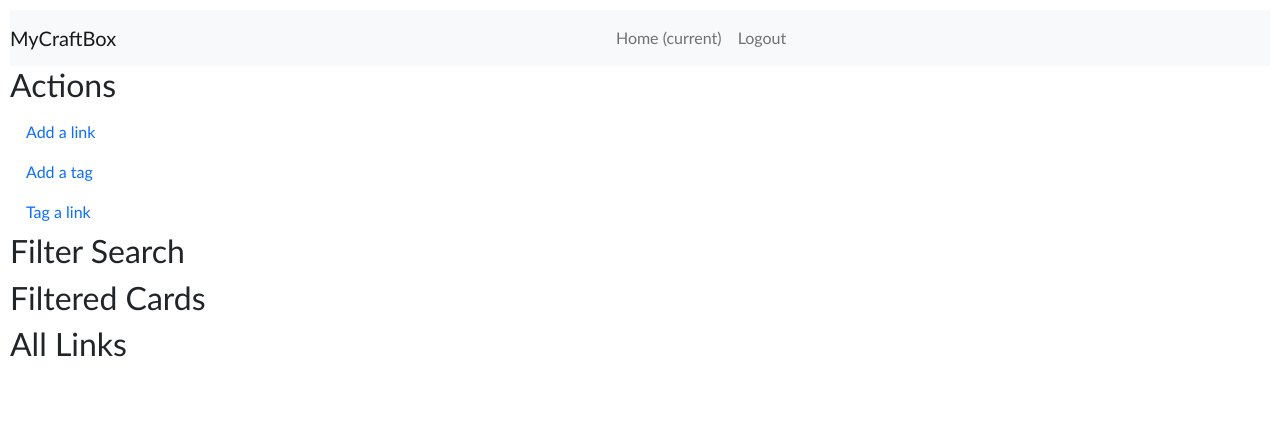
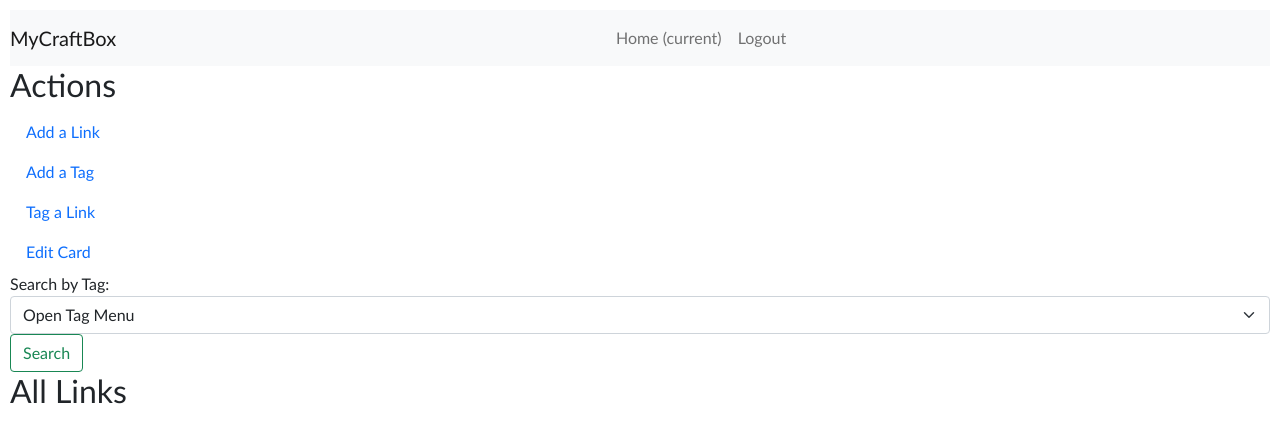
Before and after one commit to airncodes/HB-my-craft-box, a Flask app: page /craftbox in a window 1280 px wide. Shown: the top 443 px of the page. Run offline with Flask 2, Linux system fonts and the light colour scheme; the visitor is signed in with stand-in values (Sample User, id 1); data comes from the database, SQL or seed files in the repository; data that the repository does not hold is empty; some libraries are stand-ins or nearby versions.

Commit message:
Removed all react references and refactored code without React

```diff
--- a/crud.py
+++ b/crud.py
@@ -63,7 +63,7 @@ def show_links_of_user(user_id):
     """Shows all the links that a user has added and converts the objects from a list of
     objects to a list of of dictionaries"""
     user = User.query.filter(User.user_id == user_id).first()
-    return [ link.conv_to_dict() for link in user.links ]
+    return user.links
 
 
 ## Edit link card functions.
@@ -128,21 +128,10 @@ def apply_tag2link(link_req, tags_sel):
     return linked_tag
 
 
-def search_by_tag(query_wd):
+def search_by_tag(query_word):
     """Seach by tag"""
-    query_tag = Tag.query.filter(Tag.tag.like(f'%{query_wd}%')).first()
-    return [ link.conv_to_dict() for link in query_tag.links ]
-
-def filter_by_tag(query_wd):
-    """Filters by tag and converts link results to a dictionary for React"""
-    query_tag = Tag.query.filter(Tag.tag.like(f'%{query_wd}%')).first()
-    return [ link.conv_to_dict() for link in query_tag.links ]
-
-
-def conv_tags_for_react(user_id):
-    """Shows all tags for the user and converts them to a dictionary for React"""
-    user = User.query.filter(User.user_id == user_id).first()
-    return [ tag.conv_tag_to_dict() for tag in user.tags ]
+    query_tag = Tag.query.filter(Tag.tag.like(f'%{query_word}%')).first()
+    return query_tag
 
 
 
--- a/server.py
+++ b/server.py
@@ -86,31 +86,14 @@ def logout():
     logout_user()
     return redirect('/')
 
-@app.route('/results')
+@app.route('/search', methods=['POST'])
 @login_required
 def user_search():
-    """Shows user search results based on their query"""
+    """Shows user search results based on their query NO REACT"""
 
-    # query_word = request.get_json().get('query')
-    # fcards = crud.search_by_tag(query_word)
-    return render_template("results.html")
-
-@app.route('/craftboxr.json', methods=['POST', 'GET'])
-@login_required
-def show_results_cards():
-    """Shows links of the user"""
-    print('**********')
-    print("I am about to print...")
-    print(request.form.to_dict(flat=False))
-    query_wd = request.get_json().get("tag")
-    print('**********')
-    print("Next printing query_word")
-    print(query_wd)
-    fcards = crud.search_by_tag(query_wd) # Filtered Cards
-    print('**********')
-    print(fcards)
-    return jsonify({"fcards": fcards})
-
+    query_word = request.form.get('query')
+    query_tag = crud.search_by_tag(query_word)
+    return render_template("results.html", query_word=query_word, query_tag=query_tag )
 
 @app.route('/addlink')
 @login_required
@@ -144,36 +127,28 @@ def add_link():
 @app.route('/craftbox')
 @login_required
 def show_craftbox():
-    """Shows main craftbox page"""
-    return render_template("craftboxR.html")
+    """Shows main craftbox page for React"""
+    user_id = current_user.user_id
+    links = crud.show_links_of_user(user_id)
+    tags = crud.show_tags(user_id)
+    return render_template("craftbox.html", tags=tags, links=links)
 
-@app.route('/craftboxb.json')
+@app.route('/editcard')
 @login_required
-def show_tags():
-    """Shows tags of the user"""
+def show_edit_card():
+    """Shows the addtag form"""
     user_id = current_user.user_id
-    buttons = crud.conv_tags_for_react(user_id)
-    return jsonify({"buttons": buttons})
+    links = crud.show_links_of_user(user_id)
+    tags = crud.show_tags(user_id)
+    return render_template("editcard.html", links=links, tags=tags)
 
-@app.route('/craftbox.json')
-@login_required
-def show_links_cards():
-    """Shows links of the user"""
-    user_id = current_user.user_id
-    cards = crud.show_links_of_user(user_id)
-
-    # Cards is [<Link >, <Link >]
-    # Convert this:[<Link >, <Link >]
-    # To:[{"name": }, {}]
-    return jsonify({"cards": cards})
-
-@app.route("/edit-card", methods=["POST"])
+@app.route("/editcard", methods=["POST"])
 def edit_card():
     """Add a new card to the DB."""
-    name = request.get_json().get("name")
-    image = request.get_json().get("image")
-    notes = request.get_json().get("notes")
-    link_id = request.get_json().get("link_id")
+    name = request.form.get("name")
+    image = request.form.get("image")
+    notes = request.form.get("notes")
+    link_id = request.form.get("link_id")
     print(link_id)
 
     # Iterate through the responses, if responses are not empty call edit function(s) to update the link.
@@ -185,32 +160,20 @@ def edit_card():
     if notes:
         print(notes)
         crud.edit_link_notes(link_id, notes)
-
+    else:
+        flash('No changes made')
+        return redirect('/craftbox')
 
     flash('Link Edited!')
-    return jsonify()
 
-@app.route("/del-card", methods=["POST"])
+@app.route("/deletecard", methods=["POST"])
 def delete_card():
     """Delete a card to the DB."""
-    link_id = request.get_json().get("link_id")
+    link_id = request.form.get("link_id")
     print(link_id)
     crud.del_link_card(link_id)
 
     flash('Link Removed!')
-    return jsonify()
-
-
-# @app.route('/craftboxF.json', methods=['POST'])
-# @login_required
-# def filter_view():
-#     """Shows user a filterable view of their link cards"""
-#     user_id = current_user.user_id
-
-#     cards = crud.show_links_of_user(user_id) # All Cards
-#     query_word = request.form.get('tag').title()
-#     fcards = crud.filter_by_tag(query_word) # Filtered Cards
-#     return jsonify({"fcards": fcards, "cards": cards})
 
 
 @app.route('/addtag')
--- a/static/css/styles.css
+++ b/static/css/styles.css
@@ -1,6 +1,6 @@
 .grid {
   display: grid;
-  grid-template-columns: 3fr 3fr 3fr 3fr;
+  grid-template-columns: 3fr 3fr;
   grid-gap: 20px;
   align-items: normal;
 }
--- a/static/js/button_tags.jsx
+++ b/static/js/button_tags.jsx
@@ -17,6 +17,7 @@ function TagButton(props) {
         <button id={props.tag} type="button" className="btn toggle-btn" aria-pressed={props.isPressed} onClick={filterCard}>
             <span>{props.tag}</span>
             <input  type="text" name="tag" defaultValue={props.tag} hidden></input>
+            <span className="visually-hidden"></span>
         </button>
       );
 }
--- a/static/js/filterCard.jsx
+++ b/static/js/filterCard.jsx
@@ -170,7 +170,7 @@ function FilterdCardContainer() {
 
   console.log("This is a list")
   React.useEffect(() => {
-    fetch('/craftboxr.json', { method: 'POST' })
+    fetch('/craftboxr.json')
       .then(response => response.json())
       .then(data => setCards(data.fcards));
   }, []);
--- a/templates/craftbox.html
+++ b/templates/craftbox.html
@@ -23,10 +23,10 @@
 
   <nav class="nav flex-column">
     <h2>Actions</h2>
-    <a class="nav-link active" href="addlink">Add a link</a>
-    <a class="nav-link" href="addtag">Add a tag</a>
-    <a class="nav-link" href="applytaglink">Tag a link</a>
-    <div id="buttoncontainer"></div>
+    <a class="nav-link active" href="addlink">Add a Link</a>
+    <a class="nav-link" href="addtag">Add a Tag</a>
+    <a class="nav-link" href="applytaglink">Tag a Link</a>
+    <a class="nav-link" href="editcard">Edit Card</a>
   </nav>
 
   <form class="form-inline" action="/search" method="POST">
--- a/templates/craftboxR.html
+++ b/templates/craftboxR.html
@@ -30,7 +30,6 @@
 
   <div id="buttoncontainer"></div>
 
-  <div id="filtercontainer"></div>
 
   <div class="col-9">
     <div class="tab-content" id="nav-tabContent">
@@ -47,7 +46,6 @@
 
 {% block js %}
 <script src="/static/js/button_tags.jsx" type="text/jsx"></script>
-<script src="/static/js/filterCard.jsx" type="text/jsx"></script>
 <script src="/static/js/linkCard.jsx" type="text/jsx"></script>
 
 
```
Also changed, not shown: other parts of templates/craftbox.html (+0 -38 lines), templates/results.html (+15 -8 lines).
